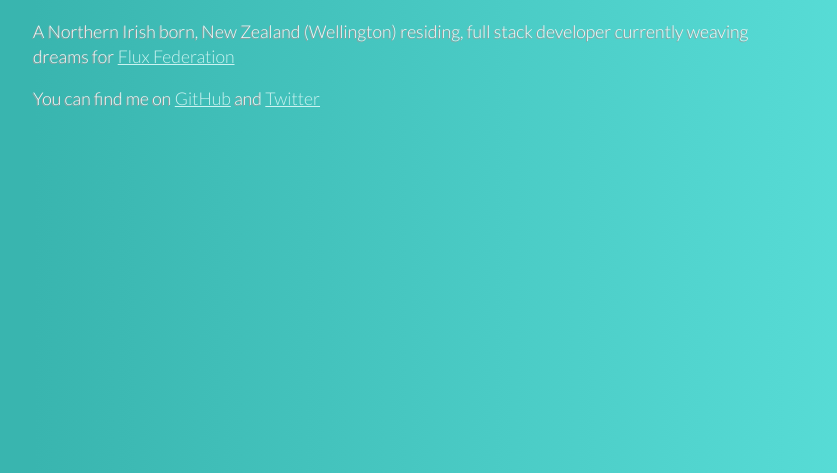
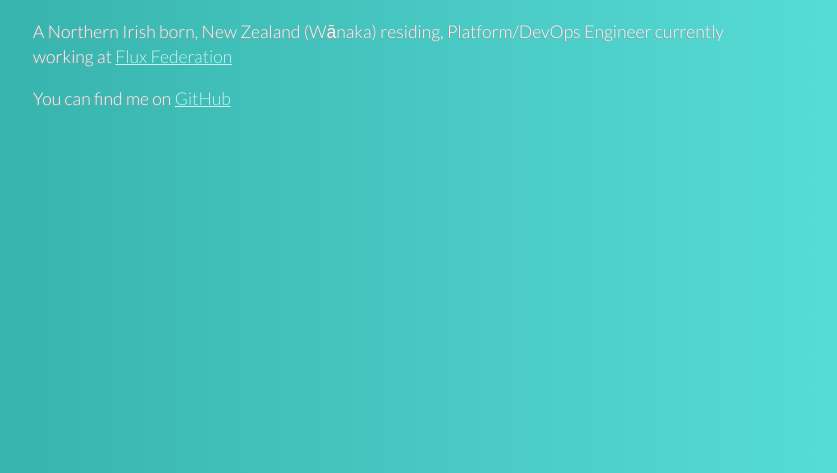
Before and after one commit to richardmcmillen/richardmcmillen.github.io, a plain HTML site: page index.html in a window 1280 px wide. Shown: the part 327-800 px from the top of the page, without its empty margins (95-932 px from the left). Drawn offline with Linux system fonts and the light colour scheme.

Commit message:
Update index.html

```diff
--- a/index.html
+++ b/index.html
@@ -16,9 +16,9 @@
     <header>
       <h1 class="name_heading">Ricky<br>McMillen</h1>
 
-      <p class="description">A Northern Irish born, New Zealand (Wellington) residing, full stack developer currently weaving dreams for <a href="https://fluxfederation.com" title="Flux Federation">Flux Federation</a></p>
+      <p class="description">A Northern Irish born, New Zealand (Wānaka) residing, Platform/DevOps Engineer currently working at <a href="https://fluxfederation.com" title="Flux Federation">Flux Federation</a></p>
 
-      <p class="description">You can find me on <a href="https://github.com/richardmcmillen" title="GitHub">GitHub</a> and <a href="https://twitter.com/rickysaystweet" title="Twitter">Twitter</a></p>
+      <p class="description">You can find me on <a href="https://github.com/richardmcmillen" title="GitHub">GitHub</a></p>
 
     </header>
 
```
